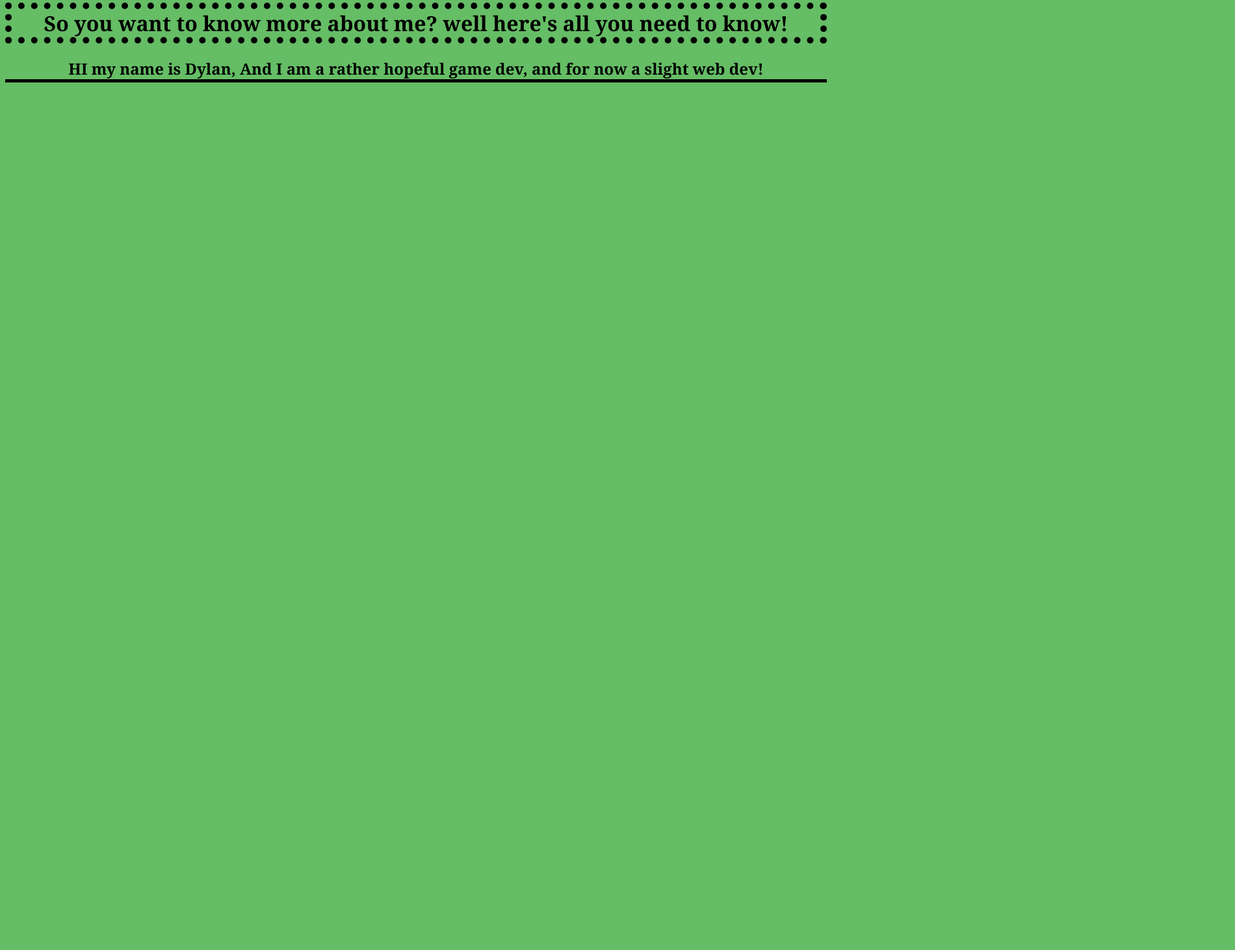
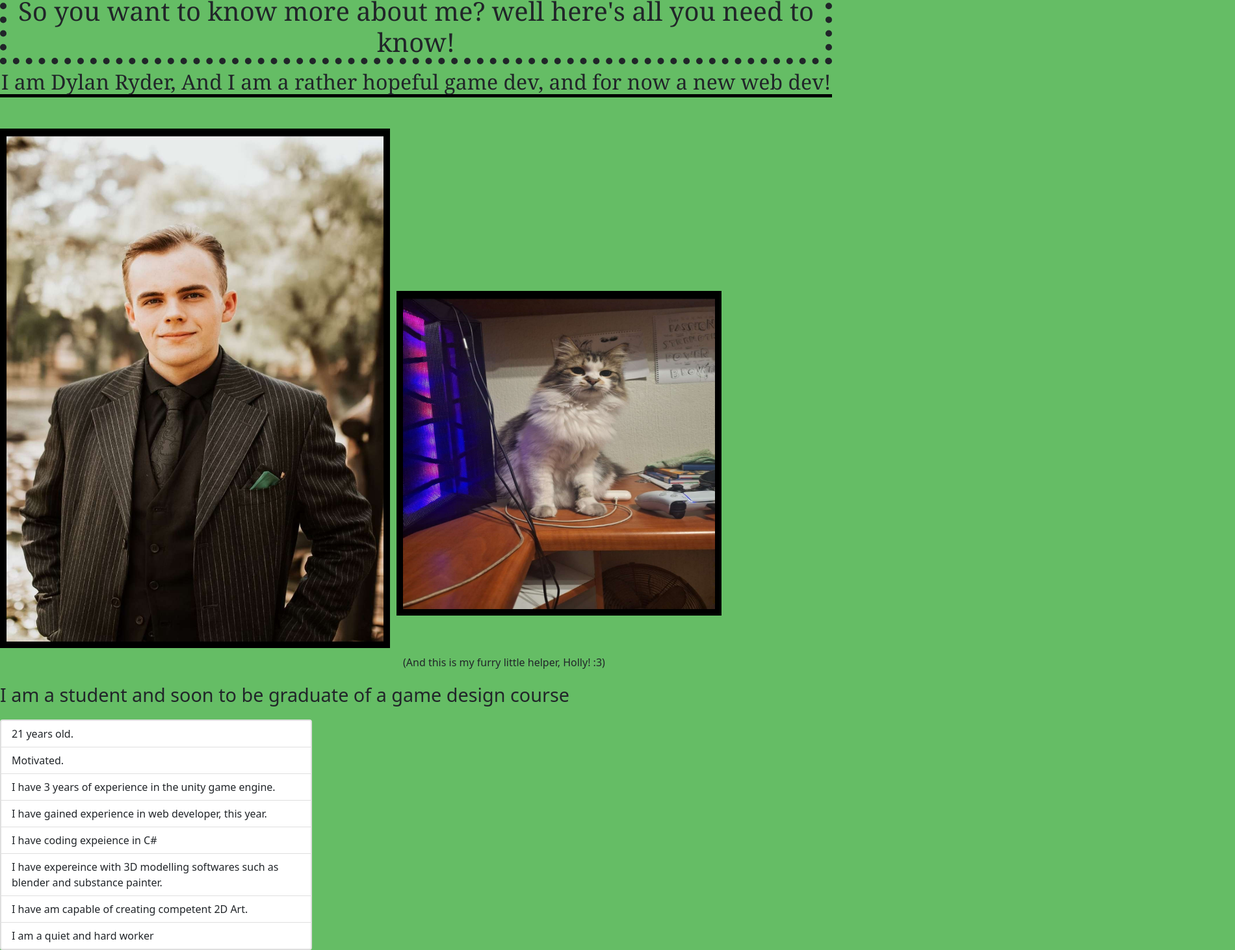
Before and after one commit to DishonoredNut/pory, a plain HTML site: page html/About.html in a window 1280 px wide. Shown: the part 17-1480 px from the top of the page at 65% size, 1900 px wide, since content can reach past the window. Before the commit the page ends 800 px from the top, so only its background shows below. Drawn offline with nearby package versions, Linux system fonts and the light colour scheme.

Commit message:
work on about page

```diff
--- a/css/StylesheetAbout.css
+++ b/css/StylesheetAbout.css
@@ -16,4 +16,45 @@ h2 {
     font-family: Cambria, Cochin, Georgia, Times, 'Times New Roman', serif;
 }
 
+#p1{
+    position: relative;
+    left: 620px;
+    top : 850px;
+}
+
+#p2 {
+    font-size: 180%;
+    position: relative;
+    top: 50px;
+
+}
 /*divs and beyond*/
+
+
+
+
+
+/*imgs and such*/
+#me {
+    width:600px ;
+    height: 800px;
+    border-style: solid;
+    border-color: rgb(0, 0, 0);
+    border-width : 10px;
+}
+
+#holly{
+    width: 500px;
+    height: 500px;
+    position: absolute;
+    left: 610px;
+    top: 465px;
+    border-style: solid;
+    border-color: rgb(0, 0, 0);
+    border-width : 10px;
+}
+
+.card{
+    position:relative;
+    top : 50px;
+}
--- a/html/About.html
+++ b/html/About.html
@@ -5,20 +5,54 @@
     <meta name="viewport" content="width=device-width, initial-scale=1.0">
     <link rel="Stylesheet" href = "../css/StylesheetAbout.css">
     <title>About me</title>
+
+<!--Bootstrap CDN-->
+    <link href="https://cdn.jsdelivr.net/npm/bootstrap@5.0.2/dist/css/bootstrap.min.css" rel="stylesheet" integrity="sha384-EVSTQN3/azprG1Anm3QDgpJLIm9Nao0Yz1ztcQTwFspd3yD65VohhpuuCOmLASjC" crossorigin="anonymous">
+
     <body style="background-color: rgb(101, 189, 101);"></body>
 </head>
 <body>
 <!--Headings and paragraphs-->
 
     <h1>So you want to know more about me? well here's all you need to know! </h1>
-    <h2> HI my name is Dylan, And I am a rather hopeful game dev, and for now a slight web dev!</h2>
+    <h2> I am Dylan Ryder, And I am a rather hopeful game dev, and for now a new web dev!</h2>
+
+    <p id = "p1">(And this is my furry little helper, Holly! :3) </p>
 
     <!--divs and classes-->
 
 
-
     <!--Buttons To Other Pages-->
 
+    <!--iMAGES AND SUCH-->
+    <img src="../Assets/Portrait.jpg" id = "me">
+    <img src="../Assets/Cat.jpg" id = "holly">
+
+
+    <p id = "p2">I am a student and soon to be graduate of a game design course</p>
+
+    <div class="card" style="width: 30rem;">
+        <ul class="list-group ">
+     <li class="list-group-item">21 years old. </li>
+          <li class="list-group-item">Motivated. </li>
+          <li class="list-group-item">I have 3 years of experience in the unity game engine. </li>
+          <li class="list-group-item">I have gained experience in web developer, this year.</li>
+          <li class="list-group-item">I have coding expeience in C#</li>
+          <li class="list-group-item">I have expereince with 3D modelling softwares such as blender and substance painter.  </li>
+          <li class="list-group-item">I have am capable of creating competent 2D Art.</li>
+          <li class="list-group-item">I am a quiet and hard worker</li>
+        </ul>
+      </div>
+
+
+
+
+
+
+
+<!--BootstrapCDN-->
+<script src="https://cdn.jsdelivr.net/npm/@popperjs/core@2.9.2/dist/umd/popper.min.js" integrity="sha384-IQsoLXl5PILFhosVNubq5LC7Qb9DXgDA9i+tQ8Zj3iwWAwPtgFTxbJ8NT4GN1R8p" crossorigin="anonymous"></script>
+<script src="https://cdn.jsdelivr.net/npm/bootstrap@5.0.2/dist/js/bootstrap.min.js" integrity="sha384-cVKIPhGWiC2Al4u+LWgxfKTRIcfu0JTxR+EQDz/bgldoEyl4H0zUF0QKbrJ0EcQF" crossorigin="anonymous"></script>
 
 </body>
 </html>
```
Also changed, not shown: html/Minigame.html (+11 -0 lines), index.html (+1 -0 lines).
